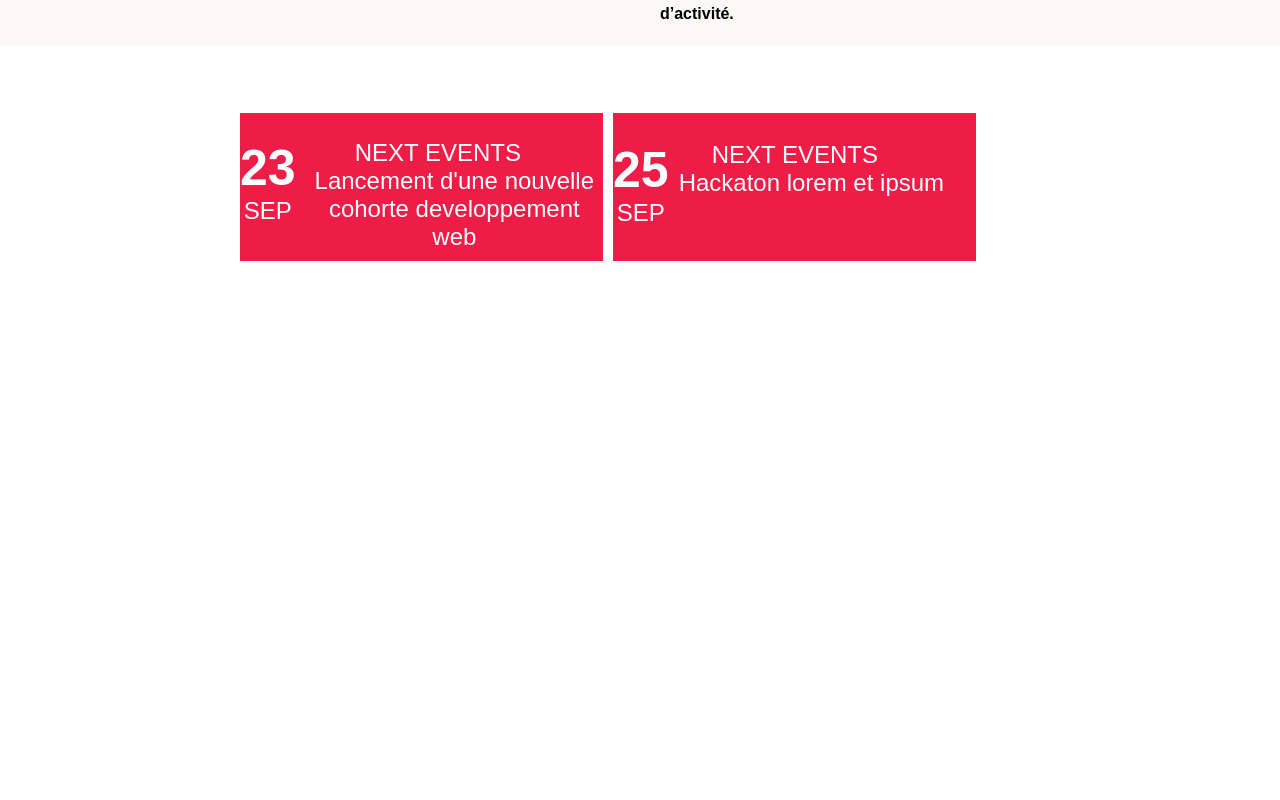
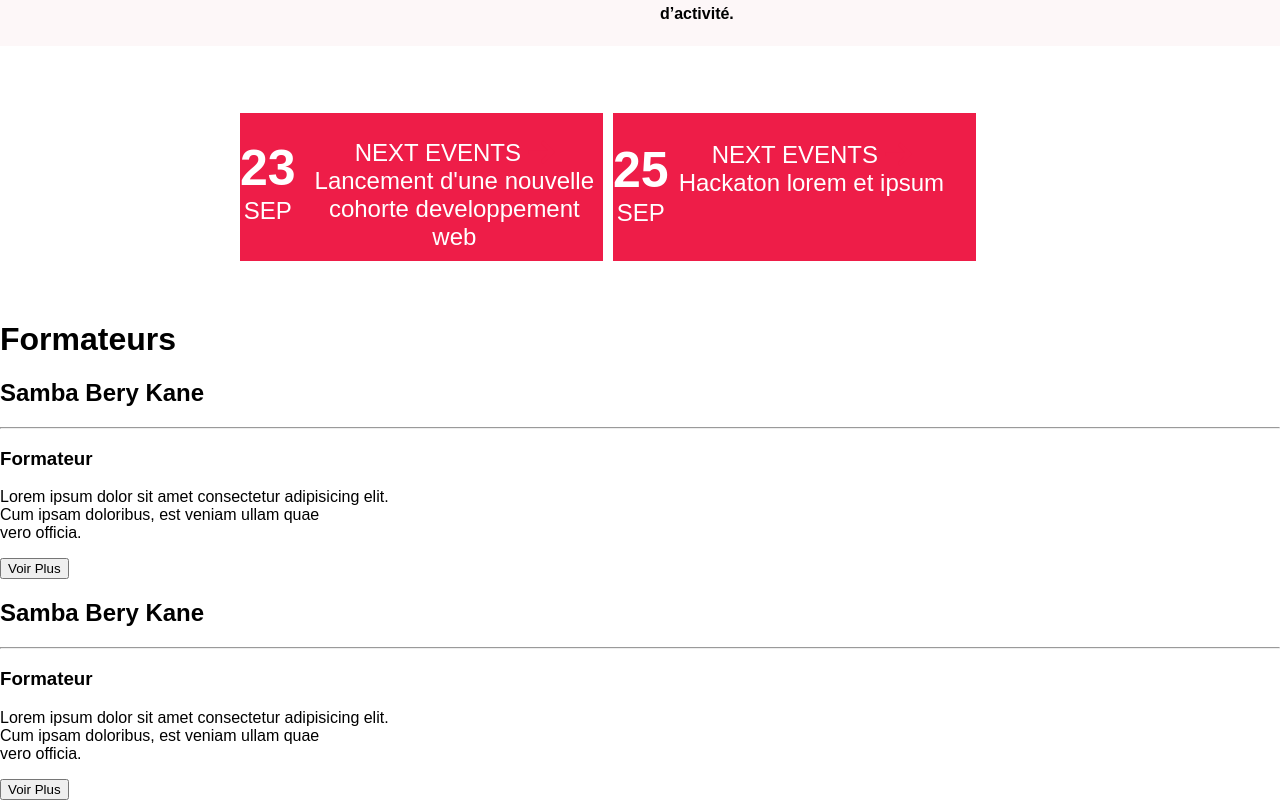
Before and after one commit to yandetoure/Development, a plain HTML site: page index.html in a window 1280 px wide. Shown: the part 1457-2257 px from the top of the page. Before the commit the page ends 1778 px from the top, so only its background shows below. Drawn offline with Linux system fonts and the light colour scheme.

Commit message:
creation section formateurs

```diff
--- a/index.html
+++ b/index.html
@@ -89,6 +89,43 @@
     </div>
         <h5>DECOUVERTE</h5>
     </section>
+
+    <h1>Formateurs</h1>
+    <section class="Formateur">
+        <div class="formateur1" id="formateur1">
+            <div class="image">
+    </div>
+        <div class="form">
+        <h2>Samba Bery Kane</h2>
+        <hr>
+        <h3>Formateur</h3>
+        <p>Lorem ipsum dolor sit amet consectetur adipisicing elit. <br> Cum ipsam doloribus, est veniam ullam quae <br> vero officia. </p>
+
+    </div>
+    <a href="#"><button>Voir Plus</button></a>
+
+</div>
+
+<div class="formateur1">
+    <div class="image">
+    </div>
+    <!-- <img src="images/Images du pdf home/19.png" alt="image du formateur"> -->
+    <div class="form">
+    <h2>Samba Bery Kane</h2>
+    <hr>
+    <h3>Formateur</h3>
+    <p>Lorem ipsum dolor sit amet consectetur adipisicing elit. <br> Cum ipsam doloribus, est veniam ullam quae <br> vero officia.</p>
+
+</div>
+</div>
+<a href="#"><button>Voir Plus</button></a>
+<div class="rafetal">
+<div class="point" id="point">
+</div>
+<div class="point"></div>
+<div class="trait"></div>
+</div>
+    </section>
     <script src="https://cdnjs.cloudflare.com/ajax/libs/font-awesome/6.5.1/js/all.min.js" integrity="sha512-GWzVrcGlo0TxTRvz9ttioyYJ+Wwk9Ck0G81D+eO63BaqHaJ3YZX9wuqjwgfcV/MrB2PhaVX9DkYVhbFpStnqpQ==" crossorigin="anonymous" referrerpolicy="no-referrer"></script>
 
 </body>
```
